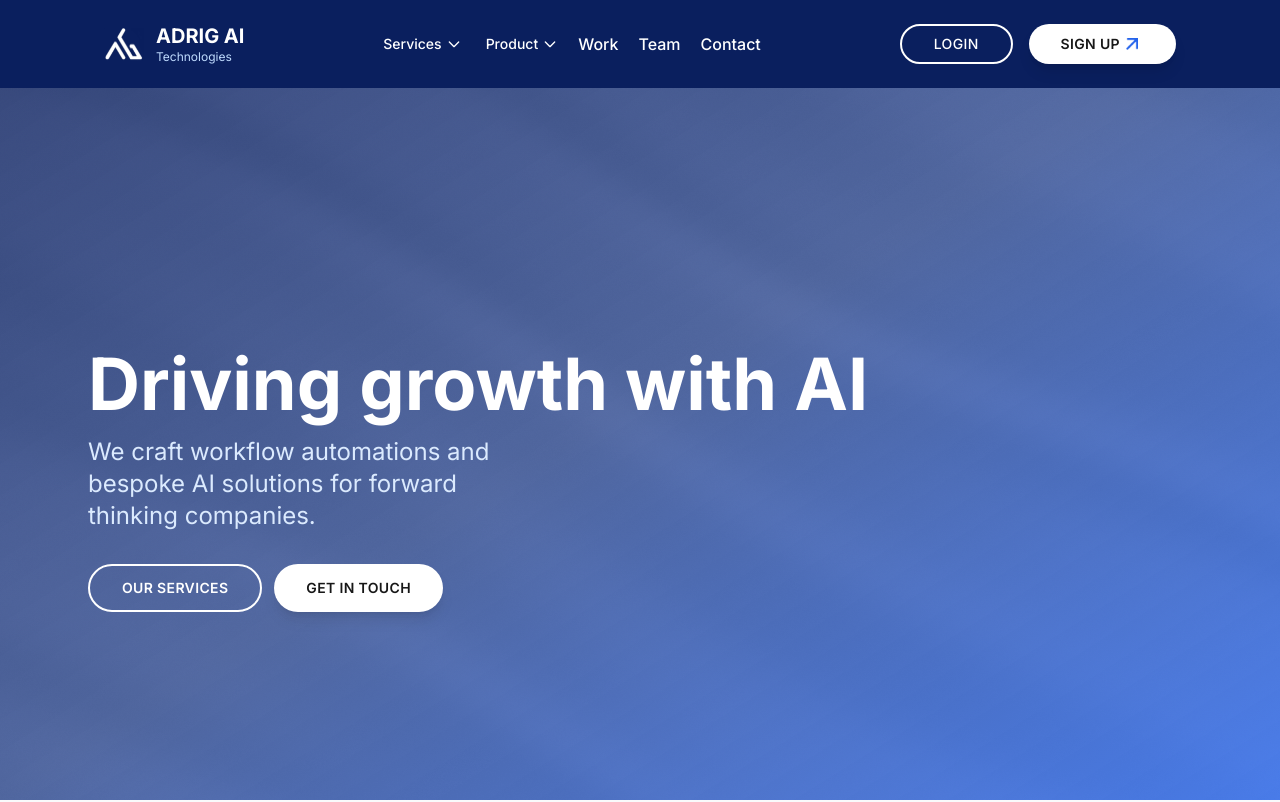
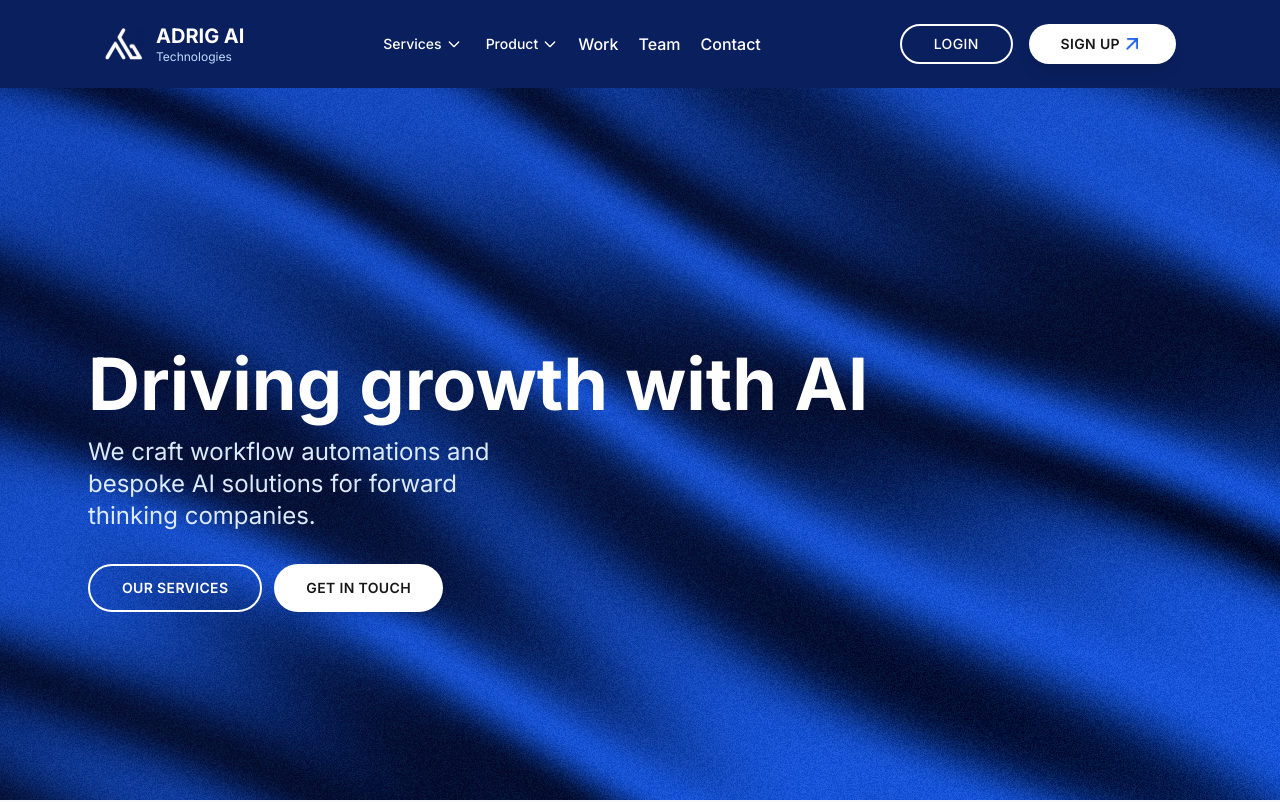
Before and after one commit to theopendraft/Adrig, a Next.js app: page / in a window 1280 px wide. Shown: the top 802 px of the page. Built offline with nearby package versions, Linux system fonts and the light colour scheme.

Commit message:
bg image

```diff
--- a/src/components/Hero.tsx
+++ b/src/components/Hero.tsx
@@ -8,18 +8,18 @@ export default function Hero() {
       className="relative min-h-screen bg-[#1a3a8a]overflow-hidden"
     >
       {/* Background Animation */}
-      <div className="absolute inset-0 opacity-20 items-center">
+      <div className="absolute inset-0 items-center">
         <Silk
           speed={5}
           scale={1}
-          color="#7B7481"
+          color="#2463eb"
           noiseIntensity={1.5}
           rotation={0}
         />
       </div>
 
       {/* Overlay for better text readability */}
-      <div className="absolute inset-0 bg-gradient-to-br from-[#0a1f5e]/80 via-[#1a3a8a]/70 to-[#2463eb]/80"></div>
+      <div className="absolute inset-0 bg-gradient-to-br from-[#0a1f5e]/30 via-[#1a3a8a]/20 to-transparent"></div>
 
       <div className="container-custom relative z-10 pt-24 pb-16 px-6 md:pt-80 md:pb-40 lg:pt-80 flex items-center min-h-screen">
         {/* Left Content Only */}
```
